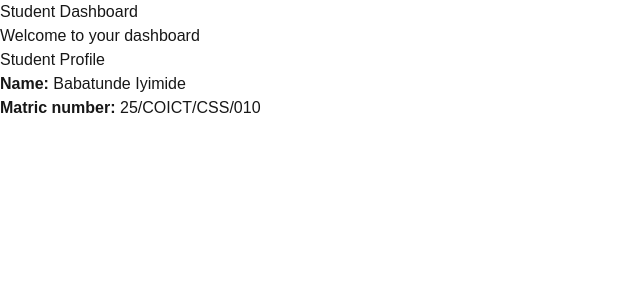
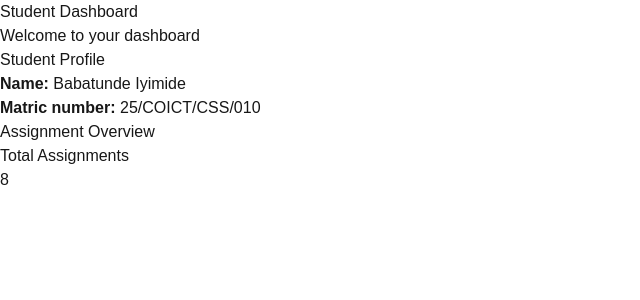
Before and after one commit to iyimideesther-ai/student-dashboard, a Next.js app: page / in a window 1280 px wide. Shown: the top 300 px of the page, without its empty margins (0-640 px from the left). Built offline with nearby package versions, Linux system fonts and the light colour scheme.

Commit message:
assignment overview

```diff
--- a/app/page.tsx
+++ b/app/page.tsx
@@ -10,6 +10,14 @@ export default function Home() {
   <p><strong>Name:</strong> Babatunde Iyimide</p>
   <p><strong>Matric number:</strong> 25/COICT/CSS/010</p>
 </section>
+<section>
+  <h2>Assignment Overview</h2>
+
+  <div>
+    <h3>Total Assignments</h3>
+    <p>8</p>
+  </div>
+</section>
     </main>
   );
 }
```
